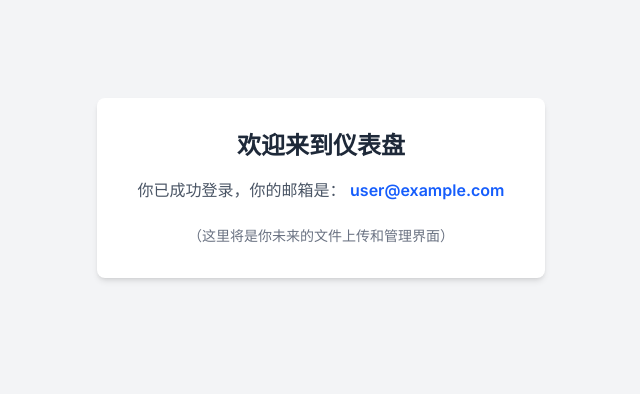
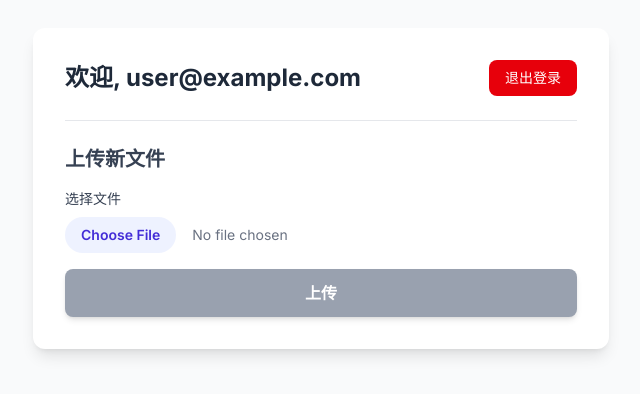
Before and after one commit to Pseudowang/R2Drop, a Next.js app: page /dashboard in a window 1280 px wide. Shown: the part 212-606 px from the top of the page, without its empty margins (319-959 px from the left). Built offline with nearby package versions, Linux system fonts and the light colour scheme; no server answers; sample sign-in values are in the browser's storage.

Commit message:
feat: 添加文件上传功能，集成R2存储，更新依赖项

```diff
--- a/app/api/upload/route.ts
+++ b/app/api/upload/route.ts
@@ -1,8 +1,8 @@
 import { NextResponse } from "next/server";
 import { getServerSession } from "next-auth"; // 用于获取用户会话
 import { authOptions } from "../auth/[...nextauth]/route";
-import { PutObjectCommand, S3Client } from "@aws-sdk/client-s3"; // 用于上传文件到S3
-import {}
+import { PutObjectCommand } from "@aws-sdk/client-s3"; // 用于上传文件到S3
+import { s3Client, R2_BUCKET_NAME } from "@/lib/r2";
 import { getSignedUrl } from "@aws-sdk/s3-request-presigner"; // 获取预签名URL
 import { randomUUID } from "crypto"; // 用于生成唯一文件名
 import { url } from "inspector";
@@ -38,7 +38,7 @@ export async function POST(request: Request) {
 
     // 5.生成预签名URL
     // 这个URL 默认有效期为 3600 秒
-    const uploadUrl = await getSignedUrl(S3Client, command, {
+    const uploadUrl = await getSignedUrl(s3Client, command, {
       expiresIn: 3600,
     });
 
--- a/app/dashboard/page.tsx
+++ b/app/dashboard/page.tsx
@@ -1,38 +1,159 @@
-// 这是一个简单受保护页面的占位符
-// 我们登录后会跳转到这里
+// 必须是客户端组件，因为我们需要处理文件选择和点击事件
+"use client";
 
-import { getServerSession } from "next-auth/next";
-// import { authOptions } from "../api/auth/[...nextauth]/route";
-import { authOptions } from "../api/auth/[...nextauth]/route";
-import { redirect } from "next/navigation";
+import { useState } from "react";
+import { useSession, signOut } from "next-auth/react";
+import { useRouter } from "next/navigation";
 
-export default async function Dashboard() {
-  // 1. 在服务端获取 session
-  // 这是保护页面最安全的方式
-  const session = await getServerSession(authOptions);
+export default function DashboardPage() {
+  const { data: session, status } = useSession(); // 解构 status 和 data
+  const router = useRouter();
 
-  // 2. 如果 session 不存在 (用户没登录)，则重定向到登录页
-  if (!session) {
-    redirect("/login");
+  // --- 文件上传逻辑（从 Hook 合并回来） ---
+  const [file, setFile] = useState<File | null>(null);
+  const [isLoading, setIsLoading] = useState(false);
+  const [message, setMessage] = useState("");
+
+  const handleFileChange = (e: React.ChangeEvent<HTMLInputElement>) => {
+    if (e.target.files && e.target.files[0]) {
+      setFile(e.target.files[0]);
+      setMessage(""); // 清除旧消息
+    }
+  };
+
+  const handleSubmit = async (e: React.FormEvent) => {
+    e.preventDefault();
+
+    if (!file) {
+      setMessage("请先选择一个文件。");
+      return;
+    }
+
+    setIsLoading(true);
+    setMessage("正在上传...");
+
+    try {
+      // 步骤 1: 调用我们自己的 API 来获取预签名 URL
+      const presignedUrlResponse = await fetch("/api/upload", {
+        method: "POST",
+        headers: {
+          "Content-Type": "application/json",
+        },
+        body: JSON.stringify({
+          filename: file.name,
+          contentType: file.type,
+        }),
+      });
+
+      if (!presignedUrlResponse.ok) {
+        const error = await presignedUrlResponse.json();
+        throw new Error(`获取 URL 失败: ${error.error}`);
+      }
+
+      const { url, key } = await presignedUrlResponse.json();
+
+      // 步骤 2: 将文件本体 PUT 到 R2 返回的预签名 URL
+      const uploadToR2Response = await fetch(url, {
+        method: "PUT",
+        headers: {
+          "Content-Type": file.type,
+        },
+        body: file,
+      });
+
+      if (!uploadToR2Response.ok) {
+        throw new Error("上传到 R2 失败。");
+      }
+
+      // 成功！
+      setMessage(`文件上传成功！Key: ${key}`);
+      setFile(null); // 清空文件选择
+    } catch (error: any) {
+      console.error("上传失败:", error);
+      setMessage(`上传失败: ${error.message}`);
+    } finally {
+      setIsLoading(false);
+    }
+  };
+  // --- 文件上传逻辑结束 ---
+
+  // 检查登录状态
+  if (status === "loading") {
+    return <p>加载中...</p>;
   }
 
-  // 3. 如果 session 存在，显示页面内容
+  // 如果未登录，重定向到登录页
+  if (status === "unauthenticated") {
+    router.push("/login");
+    return null;
+  }
+
   return (
-    <div className="min-h-screen flex flex-col items-center justify-center bg-gray-100">
-      <div className="bg-white p-8 rounded-lg shadow-md w-full max-w-md text-center">
-        <h1 className="text-2xl font-bold text-gray-800 mb-4">
-          欢迎来到仪表盘
-        </h1>
-        <p className="text-gray-600 mb-6">
-          你已成功登录，你的邮箱是：{" "}
-          <span className="font-semibold text-blue-600">
-            {session.user?.email}
-          </span>
-        </p>
-        <p className="text-sm text-gray-500">
-          （这里将是你未来的文件上传和管理界面）
-        </p>
-        {/* 在这里可以添加一个登出按钮，但我们稍后在实现 */}
+    <div className="flex flex-col items-center justify-center min-h-screen bg-gray-50 p-8">
+      <div className="w-full max-w-xl p-8 bg-white rounded-xl shadow-lg">
+        <div className="flex justify-between items-center mb-6">
+          <h1 className="text-2xl font-bold text-gray-800">
+            欢迎, {session?.user?.email}
+          </h1>
+          <button
+            onClick={() => signOut({ callbackUrl: "/" })}
+            className="px-4 py-2 text-sm font-medium text-white bg-red-600 rounded-lg hover:bg-red-700 focus:outline-none focus:ring-2 focus:ring-red-500 focus:ring-opacity-50"
+          >
+            退出登录
+          </button>
+        </div>
+
+        {/* --- 文件上传表单 (从组件合并回来) --- */}
+        <div className="mt-6 border-t border-gray-200 pt-6">
+          <h2 className="text-xl font-semibold text-gray-700 mb-4">
+            上传新文件
+          </h2>
+
+          <form onSubmit={handleSubmit} className="space-y-4">
+            <div>
+              <label
+                htmlFor="file-upload"
+                className="block text-sm font-medium text-gray-700 mb-2"
+              >
+                选择文件
+              </label>
+              <input
+                id="file-upload"
+                type="file"
+                onChange={handleFileChange}
+                disabled={isLoading}
+                className="block w-full text-sm text-gray-500
+                  file:mr-4 file:py-2 file:px-4
+                  file:rounded-full file:border-0
+                  file:text-sm file:font-semibold
+                  file:bg-indigo-50 file:text-indigo-700
+                  hover:file:bg-indigo-100"
+              />
+            </div>
+
+            <button
+              type="submit"
+              disabled={isLoading || !file}
+              className="w-full px-4 py-3 font-semibold text-white bg-indigo-600 rounded-lg shadow-md
+                hover:bg-indigo-700
+                focus:outline-none focus:ring-2 focus:ring-indigo-500 focus:ring-opacity-50
+                disabled:bg-gray-400 disabled:cursor-not-allowed"
+            >
+              {isLoading ? "上传中..." : "上传"}
+            </button>
+          </form>
+
+          {message && (
+            <p
+              className={`mt-4 text-sm font-medium ${
+                message.includes("失败") ? "text-red-600" : "text-green-600"
+              }`}
+            >
+              {message}
+            </p>
+          )}
+        </div>
+        {/* --- 文件上传表单结束 --- */}
       </div>
     </div>
   );
--- a/lib/r2.ts
+++ b/lib/r2.ts
@@ -1,4 +1,4 @@
-import { S3Client } from "@aws-sdk/client-s3";
+import { S3, S3Client } from "@aws-sdk/client-s3";
 
 //1. 从环境变量中获取R2 的凭证
 // const R2_ACCOUNT_ID = process.env.R2_ACCESS_KEY_ID;
@@ -8,3 +8,23 @@ const R2_SECRET_ACCESS_KEY = process.env.R2_SECRET_ACCESS_KEY;
 const R2_BUCKET_NAME = process.env.R2_BUCKET_NAME;
 
 // 2. 验证环境变量是否存在
+if (
+  !R2_ENDPOINT ||
+  !R2_ACCESS_KEY_ID ||
+  !R2_SECRET_ACCESS_KEY ||
+  !R2_BUCKET_NAME
+) {
+  throw new Error("R2 environment variables are not properly configured");
+}
+
+// 3. 创建并配置 S3 客户端
+const s3Client = new S3Client({
+  region: "auto",
+  endpoint: R2_ENDPOINT,
+  credentials: {
+    accessKeyId: R2_ACCESS_KEY_ID,
+    secretAccessKey: R2_SECRET_ACCESS_KEY,
+  },
+});
+
+export { s3Client, R2_BUCKET_NAME };
--- a/package.json
+++ b/package.json
@@ -25,6 +25,7 @@
     "@types/node": "^20",
     "@types/react": "^19",
     "@types/react-dom": "^19",
+    "daisyui": "^5.4.2",
     "eslint": "^9",
     "eslint-config-next": "15.5.6",
     "prisma": "^6.18.0",
```
Also changed, not shown: 1 other file (tests, documents, lock files or other folders).
